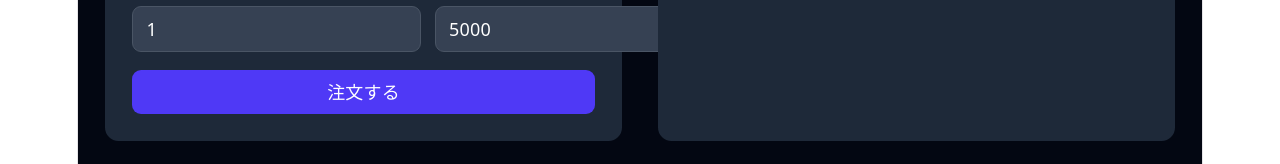
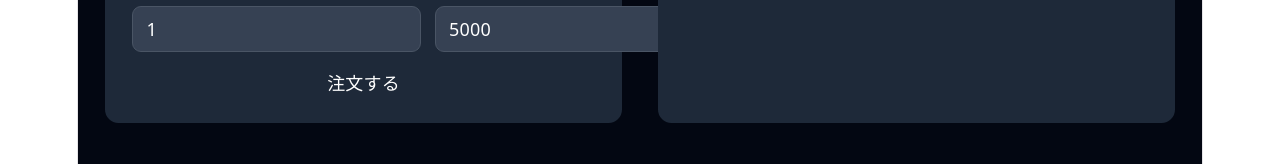
Before and after one commit to tamaco489/realtime-event-platform, a React (Vite) app in the folder frontend/: page / in a window 1280 px wide. Both pictures are taken after a click on the button "ダッシュボードへ →". Shown: the part 552-716 px from the top of the page. Built offline with nearby package versions, Linux system fonts and the light colour scheme; no server answers; what aws-amplify would draw is missing.

Commit message:
refactor: フォームロジックを useTicketOrderForm に切り出し

```diff
--- /dev/null
+++ b/frontend/src/features/event-sender/model/useTicketOrderForm.ts
@@ -0,0 +1,64 @@
+import { useState } from "react";
+import type { FormEvent } from "react";
+
+import { postTicketOrder } from "@features/event-sender/api";
+
+export const SEAT_TYPES = ["general", "vip", "premium"] as const;
+export type SeatType = (typeof SEAT_TYPES)[number];
+
+interface FormState {
+  eventId: string;
+  eventName: string;
+  seatType: SeatType;
+  quantity: number;
+  amount: number;
+}
+
+const DEFAULT_FORM: FormState = {
+  eventId: "evt-001",
+  eventName: "技術カンファレンス 2026",
+  seatType: "general",
+  quantity: 1,
+  amount: 5000,
+};
+
+/**
+ * チケット注文フォームの状態と送信ロジックを管理するカスタムフック
+ *
+ * @returns form - 現在のフォーム値
+ * @returns setField - フィールドを個別に更新する関数
+ * @returns loading - 送信中フラグ
+ * @returns error - エラーメッセージ (正常時は null)
+ * @returns handleSubmit - フォーム送信ハンドラ
+ */
+export function useTicketOrderForm() {
+  const [form, setForm] = useState<FormState>(DEFAULT_FORM);
+  const [loading, setLoading] = useState(false);
+  const [error, setError] = useState<string | null>(null);
+
+  function setField<K extends keyof FormState>(key: K, value: FormState[K]) {
+    setForm((prev) => ({ ...prev, [key]: value }));
+  }
+
+  async function handleSubmit(e: FormEvent<HTMLFormElement>) {
+    e.preventDefault();
+    setError(null);
+    setLoading(true);
+    try {
+      await postTicketOrder({
+        event_id: form.eventId,
+        event_name: form.eventName,
+        seat_type: form.seatType,
+        quantity: form.quantity,
+        amount: form.amount,
+      });
+      setForm(DEFAULT_FORM);
+    } catch (err) {
+      setError(err instanceof Error ? err.message : "送信に失敗しました");
+    } finally {
+      setLoading(false);
+    }
+  }
+
+  return { form, setField, loading, error, handleSubmit };
+}
--- a/frontend/src/features/event-sender/ui/EventSenderForm.tsx
+++ b/frontend/src/features/event-sender/ui/EventSenderForm.tsx
@@ -1,50 +1,14 @@
-import React, { useState } from "react";
-
-import { postTicketOrder } from "@features/event-sender/api";
-
-const SEAT_TYPES = ["general", "vip", "premium"] as const;
-type SeatType = (typeof SEAT_TYPES)[number];
+import { Button } from "@shared/ui/Button";
+import { useTicketOrderForm, SEAT_TYPES, type SeatType } from "@features/event-sender/model/useTicketOrderForm";
 
 /**
  * チケット注文フォームコンポーネント
  *
- * event_id / event_name / seat_type / quantity / amount を入力して
- * POST /v1/tickets/orders を呼び出す。
- * 送信中はボタンを disabled にしてローディングを表示し、
- * エラー時にはメッセージを表示する。送信成功時にフォームをリセットする。
+ * フォームの状態と送信ロジックは useTicketOrderForm に委譲する。
+ * このコンポーネントはフックから受け取った値を表示・入力受付するだけにする。
  */
 export function EventSenderForm() {
-  const [eventId, setEventId] = useState("evt-001");
-  const [eventName, setEventName] = useState("技術カンファレンス 2026");
-  const [seatType, setSeatType] = useState<SeatType>("general");
-  const [quantity, setQuantity] = useState(1);
-  const [amount, setAmount] = useState(5000);
-  const [loading, setLoading] = useState(false);
-  const [error, setError] = useState<string | null>(null);
-
-  async function handleSubmit(e: React.FormEvent<HTMLFormElement>) {
-    e.preventDefault();
-    setError(null);
-    setLoading(true);
-    try {
-      await postTicketOrder({
-        event_id: eventId,
-        event_name: eventName,
-        seat_type: seatType,
-        quantity,
-        amount,
-      });
-      setEventId("");
-      setEventName("");
-      setSeatType("general");
-      setQuantity(1);
-      setAmount(5000);
-    } catch (err) {
-      setError(err instanceof Error ? err.message : "送信に失敗しました");
-    } finally {
-      setLoading(false);
-    }
-  }
+  const { form, setField, loading, error, handleSubmit } = useTicketOrderForm();
 
   return (
     <form onSubmit={handleSubmit} className="flex flex-col gap-4">
@@ -55,8 +19,8 @@ export function EventSenderForm() {
         <input
           id="event-id"
           type="text"
-          value={eventId}
-          onChange={(e) => setEventId(e.target.value)}
+          value={form.eventId}
+          onChange={(e) => setField("eventId", e.target.value)}
           required
           disabled={loading}
           placeholder="例: evt-001"
@@ -71,8 +35,8 @@ export function EventSenderForm() {
         <input
           id="event-name"
           type="text"
-          value={eventName}
-          onChange={(e) => setEventName(e.target.value)}
+          value={form.eventName}
+          onChange={(e) => setField("eventName", e.target.value)}
           required
           disabled={loading}
           placeholder="例: 技術カンファレンス 2026"
@@ -86,8 +50,8 @@ export function EventSenderForm() {
         </label>
         <select
           id="seat-type"
-          value={seatType}
-          onChange={(e) => setSeatType(e.target.value as SeatType)}
+          value={form.seatType}
+          onChange={(e) => setField("seatType", e.target.value as SeatType)}
           disabled={loading}
           className="px-3 py-2 bg-gray-700 border border-gray-600 rounded-lg text-white focus:outline-none focus:ring-2 focus:ring-indigo-500 disabled:opacity-50"
         >
@@ -108,8 +72,8 @@ export function EventSenderForm() {
             id="quantity"
             type="number"
             min={1}
-            value={quantity}
-            onChange={(e) => setQuantity(Number(e.target.value))}
+            value={form.quantity}
+            onChange={(e) => setField("quantity", Number(e.target.value))}
             required
             disabled={loading}
             className="px-3 py-2 bg-gray-700 border border-gray-600 rounded-lg text-white focus:outline-none focus:ring-2 focus:ring-indigo-500 disabled:opacity-50"
@@ -124,8 +88,8 @@ export function EventSenderForm() {
             id="amount"
             type="number"
             min={1}
-            value={amount}
-            onChange={(e) => setAmount(Number(e.target.value))}
+            value={form.amount}
+            onChange={(e) => setField("amount", Number(e.target.value))}
             required
             disabled={loading}
             className="px-3 py-2 bg-gray-700 border border-gray-600 rounded-lg text-white focus:outline-none focus:ring-2 focus:ring-indigo-500 disabled:opacity-50"
@@ -138,13 +102,7 @@ export function EventSenderForm() {
           {error}
         </p>
       )}
-      <button
-        type="submit"
-        disabled={loading}
-        className="px-4 py-2 bg-indigo-600 hover:bg-indigo-500 disabled:opacity-50 rounded-lg font-semibold transition-colors"
-      >
-        {loading ? "送信中..." : "注文する"}
-      </button>
+      <Button type="submit" label="注文する" loading={loading} loadingLabel="送信中..." />
     </form>
   );
 }
```
